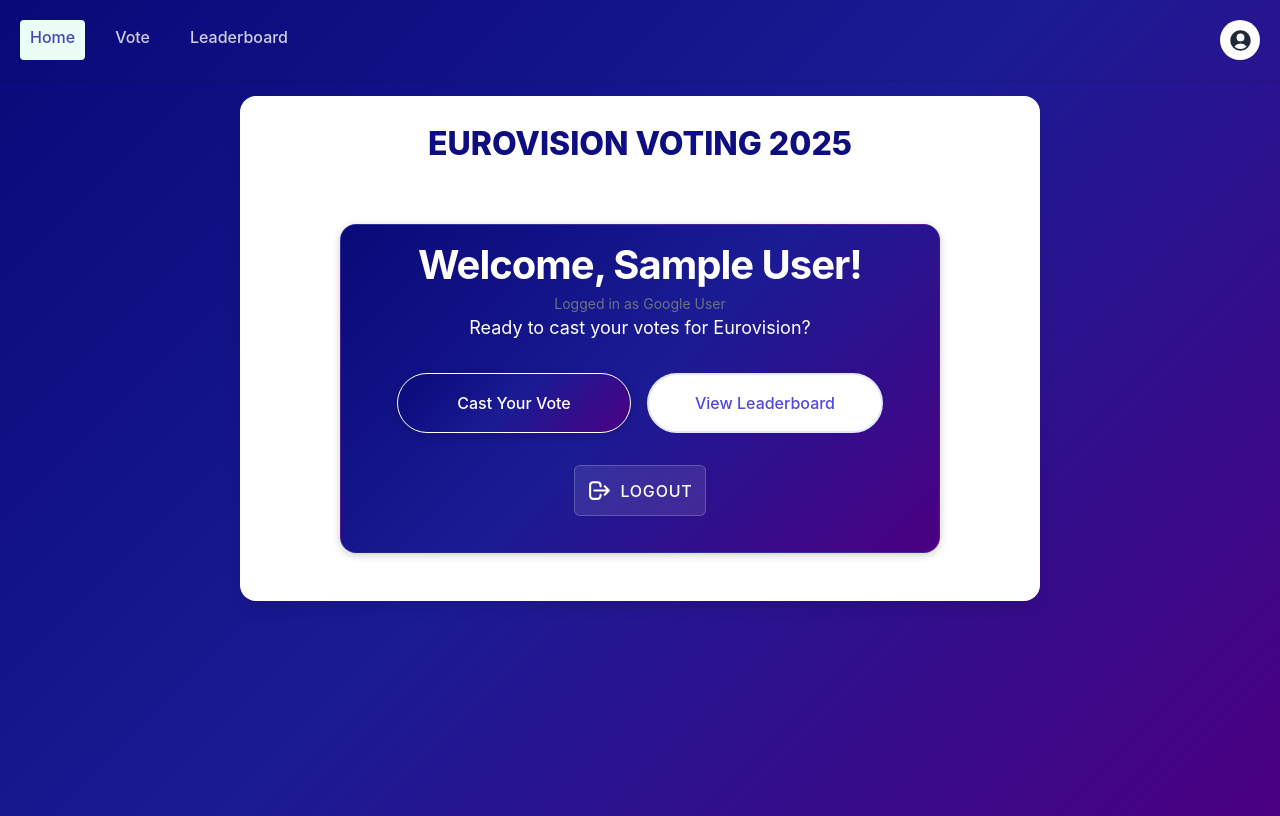
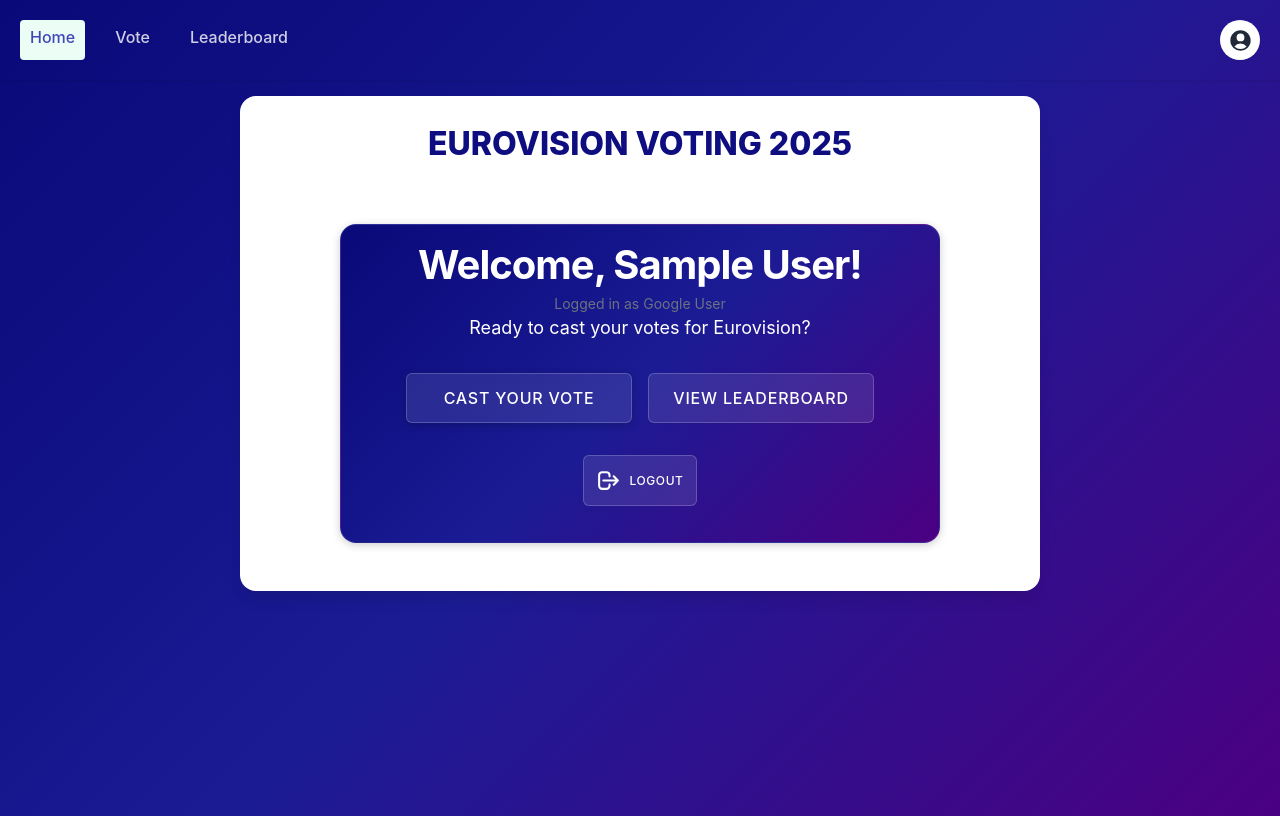
Before and after one commit to duskat/eurovision-voting-app, a Vue app: page / in a window 1280 px wide. Built offline with nearby package versions, Linux system fonts and the light colour scheme; no server answers; the database is empty; sample sign-in values are in the browser's storage.

Commit message:
CSS updated

```diff
--- a/src/styles/global.css
+++ b/src/styles/global.css
@@ -769,16 +769,29 @@
 
 .action-buttons .primary-button,
 .action-buttons .secondary-button {
-  width: 200px;
-  display: flex;
-  align-items: center;
-  justify-content: center;
-  padding: 1rem;
-  font-size: 16px;
-  border-radius: 999px;
+  display: flex;
+  align-items: center;
+  gap: 0.5rem;
+  padding: 0.75rem;
+  background: rgba(255, 255, 255, 0.1);
+  color: white !important;
+  border: none;
+  border: 1px solid rgba(255, 255, 255, 0.2);
+  cursor: pointer;
+  border-radius: 6px;
+  transition: all 0.2s ease;
   font-weight: 500;
   text-decoration: none;
-  transition: var(--transition-base);
+  text-transform: uppercase;
+  letter-spacing: 0.05em;
+  width: auto;
+  min-width: 200px;
+}
+
+.action-buttons .primary-button:hover,
+.action-buttons .secondary-button:hover {
+  background: rgba(255, 255, 255, 0.2);
+  transform: translateY(-1px);
 }
 
 /*
@@ -816,6 +829,7 @@
   cursor: pointer;
   transition: var(--transition-base);
   margin-bottom: 20px;
+  font-size: 12px;
 }
 
 .logout-button:hover {
@@ -1624,6 +1638,7 @@
   text-decoration: none !important;
   text-transform: uppercase;
   letter-spacing: 0.05em;
+  font-size: 16px;
 }
 
 .view-voters-link:hover {
@@ -1644,27 +1659,6 @@
   fill: none !important;
 }
 
-.update-votes-button svg {
-  width: 20px;
-  height: 20px;
-  color: white !important;
-  fill: none !important;
-  stroke: white !important;
-}
-
-.update-votes-button path {
-  stroke: white !important;
-  fill: none !important;
-}
-
-.leaderboard-actions {
-  display: flex;
-  flex-direction: column;
-  align-items: center;
-  gap: var(--spacing-4);
-  margin-top: var(--spacing-8);
-}
-
 .update-votes-button {
   display: flex;
   align-items: center;
@@ -1681,9 +1675,41 @@
   text-decoration: none;
   text-transform: uppercase;
   letter-spacing: 0.05em;
+  font-size: 16px;
 }
 
 .update-votes-button:hover {
   background: rgba(255, 255, 255, 0.2);
   transform: translateY(-1px);
 }
+
+.leaderboard-actions {
+  display: flex;
+  flex-direction: column;
+  align-items: center;
+  gap: var(--spacing-4);
+  margin-top: var(--spacing-8);
+}
+
+.update-votes-button {
+  display: flex;
+  align-items: center;
+  gap: 0.5rem;
+  padding: 0.75rem;
+  background: rgba(255, 255, 255, 0.1);
+  color: white !important;
+  border: none;
+  border: 1px solid rgba(255, 255, 255, 0.2);
+  cursor: pointer;
+  border-radius: 6px;
+  transition: all 0.2s ease;
+  font-weight: 500;
+  text-decoration: none;
+  text-transform: uppercase;
+  letter-spacing: 0.05em;
+}
+
+.update-votes-button:hover {
+  background: rgba(255, 255, 255, 0.2);
+  transform: translateY(-1px);
+}
--- a/src/views/Vote.vue
+++ b/src/views/Vote.vue
@@ -17,6 +17,9 @@
 
       <div v-else class="results-wrapper">
         <h2 class="section-title">Your Votes</h2>
+        <p class="vote-instructions">
+          Assign points to your favorite countries by selecting them from the dropdown menus below.
+        </p>
 
         <div class="vote-grid">
           <div v-for="(points, index) in [12, 10, 8]" :key="points" class="vote-row">
@@ -337,9 +340,25 @@
   font-size: 1.5rem;
   font-weight: 600;
   text-align: center;
-  margin-bottom: 2rem;
+  margin-bottom: 1rem;
   text-transform: uppercase;
   letter-spacing: 0.05em;
+}
+
+.vote-instructions {
+  color: white;
+  text-align: center;
+  margin-bottom: 2rem;
+  font-size: 1rem;
+  line-height: 1.5;
+  opacity: 0.9;
+}
+
+@media (max-width: 768px) {
+  .vote-instructions {
+    font-size: 0.9rem;
+    padding: 0 1rem;
+  }
 }
 
 .button-container {
```
